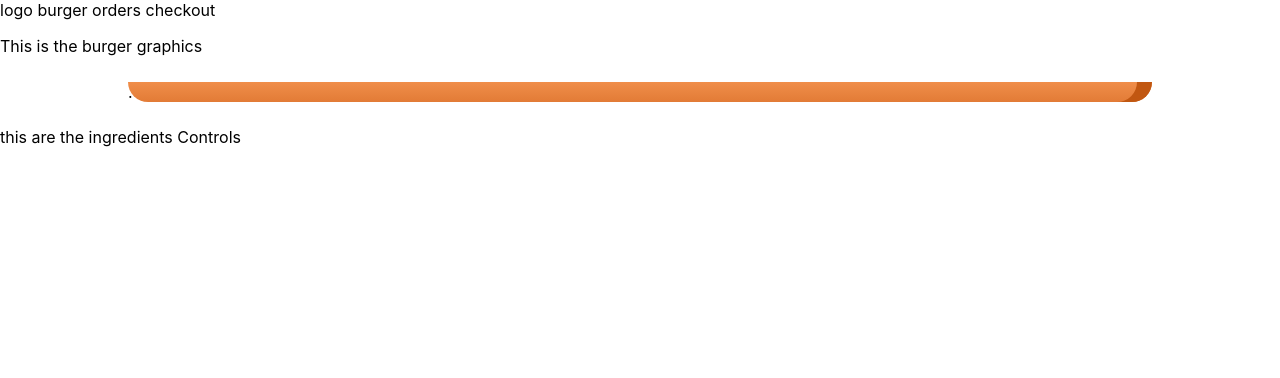
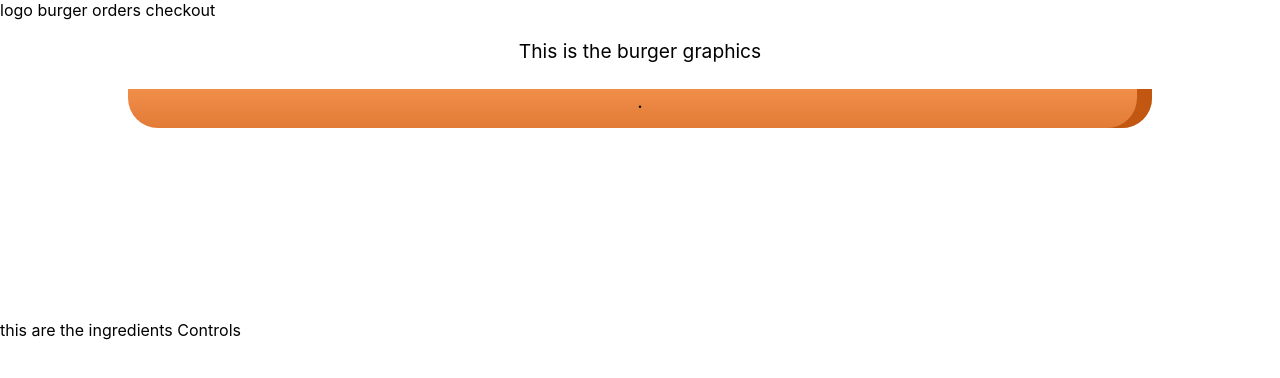
Before and after one commit to germancardenasm/burgerRestaurantOrderSystem, a React (Create React App) app: page / in a window 1280 px wide. Shown: the top 378 px of the page. Built offline with nearby package versions, Linux system fonts and the light colour scheme.

Commit message:
Add style to BurgerGraphic"

```diff
--- a/src/components/Burger/BurgerGraphic/BurgerGraphic.css
+++ b/src/components/Burger/BurgerGraphic/BurgerGraphic.css
@@ -0,0 +1,8 @@
+.burger{
+    width: 100%;
+    margin: auto;
+    height: 300px;
+    overflow: scroll;
+    text-align: center;
+    font-size: 1.2rem;
+}
--- a/src/components/Burger/BurgerGraphic/BurgerGraphic.js
+++ b/src/components/Burger/BurgerGraphic/BurgerGraphic.js
@@ -1,9 +1,10 @@
 import React from 'react'
 import Ingredient from '../Ingredient/Ingredient'
+import './BurgerGraphic.css'
 
 const BurgerGraphic = () => {
     return (
-        <div>
+        <div className='burger'>
             <p>This is the burger graphics</p>
             <Ingredient />
         </div>
```
